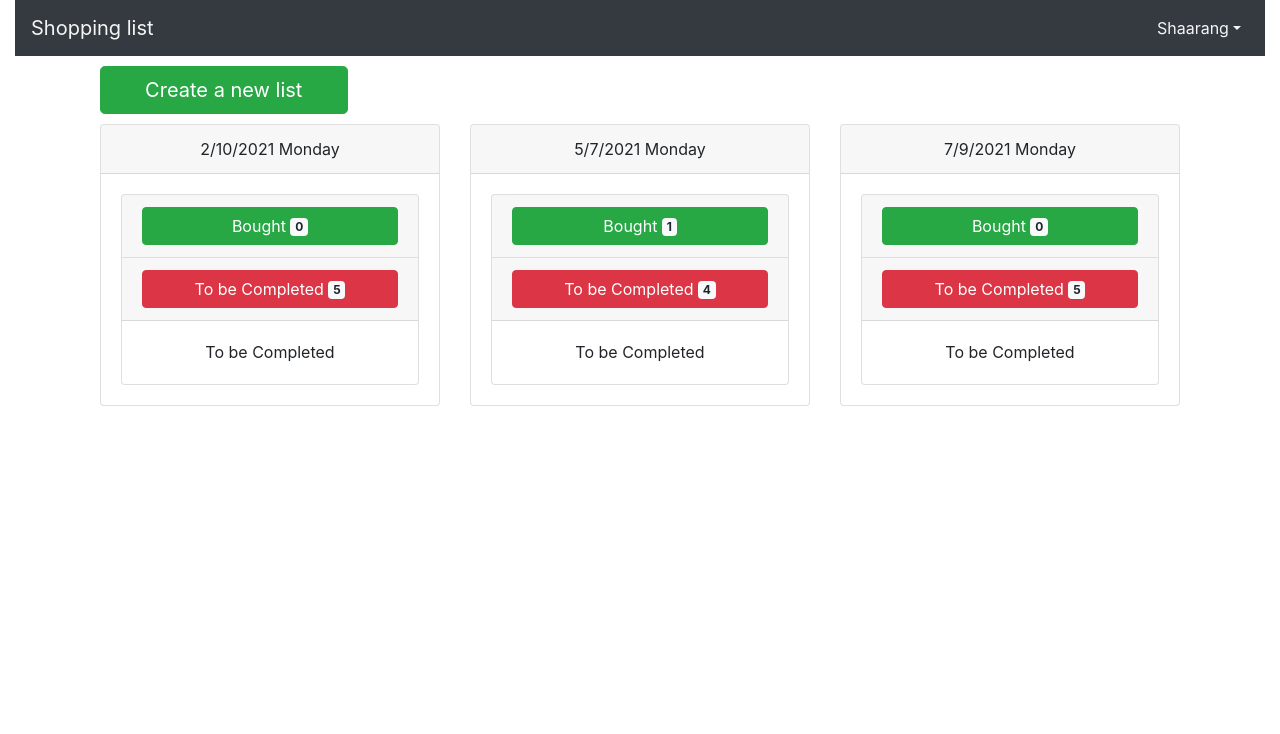
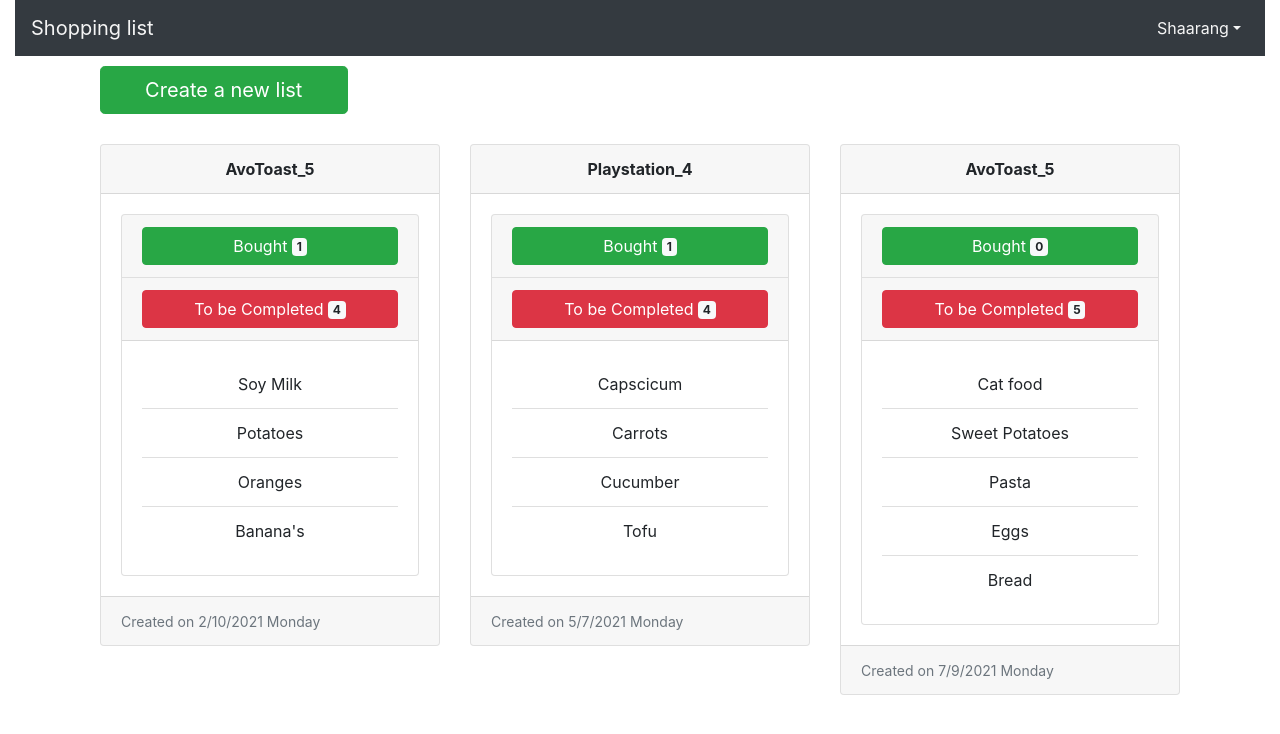
Before and after one commit to shaarang1010/grocery_list_ui, a React (Create React App) app: page / in a window 1280 px wide. Shown: the top 734 px of the page. Built offline with nearby package versions, Linux system fonts and the light colour scheme.

Commit message:
add listgroup component and show items list

```diff
--- a/public/data/groceries_list.json
+++ b/public/data/groceries_list.json
@@ -13,7 +13,7 @@
             },
             {
                 "item": "Rice",
-                "completed": false
+                "completed": true
             },
             {
                 "item": "Oranges",
@@ -76,5 +76,31 @@
                 "completed": false
             }
         ]
+    },
+    {
+        "id": "4",
+        "date": "8/8/2021 Sunday",
+        "items": [
+            {
+                "item": "Dog food",
+                "completed": false
+            },
+            {
+                "item": "Sweet Potatoes",
+                "completed": false
+            },
+            {
+                "item": "Pasta Sauce",
+                "completed": true
+            },
+            {
+                "item": "Avacado",
+                "completed": true
+            },
+            {
+                "item": "Strawberry Jam",
+                "completed": true
+            }
+        ]
     }
 ]
--- a/src/components/card/CardComponent.css
+++ b/src/components/card/CardComponent.css
@@ -1,3 +1,11 @@
-.card{
-    /*width: 18rem;*/
+.card-header{
+    font-weight: bold;
 }
+
+.col-md-4{
+    margin: 20px 0px;
+}
+
+.card-footer{
+    text-align: left;
+}
--- a/src/components/card/CardComponent.jsx
+++ b/src/components/card/CardComponent.jsx
@@ -14,6 +14,9 @@ const CardComponent = (props) => {
             <Card.Body>
                 {props.children}
             </Card.Body>
+            <Card.Footer>
+            <small className="text-muted">{props.footerText}</small>
+            </Card.Footer>
         </Card>
     )
 }
--- /dev/null
+++ b/src/components/listgroup/ListGroup.jsx
@@ -0,0 +1,20 @@
+import React from 'react';
+
+import { ListGroup } from 'react-bootstrap';
+
+const ListComponent = (props) =>{
+    return(
+        <ListGroup variant={props.variant}>
+    { props.items.map((item, index)=> {
+        return(
+            <ListGroup.Item key={index}>
+                {item.item}
+            </ListGroup.Item>
+        )
+
+    })}
+    </ListGroup>
+    )
+}
+
+export default ListComponent;
--- a/src/containers/pages/homepage/Homepage.jsx
+++ b/src/containers/pages/homepage/Homepage.jsx
@@ -17,7 +17,10 @@ import NavComponent from "../../../components/navbar/Navbar";
 
 import CardComponent from "../../../components/card/CardComponent";
 
+import ListComponent from "../../../components/listgroup/ListGroup";
+
 import "./Homepage.css";
+
 class Homepage extends Component {
   constructor() {
     super();
@@ -41,11 +44,14 @@ class Homepage extends Component {
 
   componentDidUpdate() {}
 
+  createRandomName(){
+    const names=["Plant", "Cat", "Phones", "Xbox", "Playstation", "AvoToast"];
+    let randomNumber = Math.floor(Math.random() * 6);
+    return `${names[randomNumber]}_${randomNumber}`;
+  }
+
   render() {
     const groceryList = this.state.shoppingList; //TODO: fetch groceries from state and then create cards
-
-    let element = groceryList.slice(0, 2);
-
     return (
       <Hoc>
         {/*
@@ -65,9 +71,12 @@ class Homepage extends Component {
           </Row>
           <Row>
             {groceryList.map((item) => {
+              let randomName = this.createRandomName();
+              let completedItems = item.items.filter((el)=> el.completed === true);
+              let incompleteItems = item.items.filter((el)=> el.completed === false);
               return (
                 <Col xs={12} md={4}>
-                  <CardComponent header={item.date}>
+                  <CardComponent header={randomName} footerText={"Created on " + item.date}>
                     <Accordion defaultActiveKey="1">
                       <Card>
                         <Card.Header>
@@ -80,15 +89,14 @@ class Homepage extends Component {
                             Bought{" "}
                             <Badge variant="light">
                               {
-                                item.items.filter((el) => el.completed === true)
-                                  .length
+                                completedItems.length
                               }
                             </Badge>
                           </Accordion.Toggle>
                         </Card.Header>
                         <Accordion.Collapse eventKey="0">
                           <Card.Body>
-                            Bought{" "}
+                            <ListComponent variant="flush" items={completedItems}></ListComponent>
                           </Card.Body>
                         </Accordion.Collapse>
                       </Card>
@@ -103,15 +111,14 @@ class Homepage extends Component {
                             To be Completed{" "}
                             <Badge variant="light">
                               {
-                                item.items.filter((el) => el.completed === false)
-                                  .length
+                                incompleteItems.length
                               }
                             </Badge>
                           </Accordion.Toggle>
                         </Card.Header>
                         <Accordion.Collapse eventKey="1">
                           <Card.Body>
-                            To be Completed{" "}
+                          <ListComponent variant="flush" items={incompleteItems}></ListComponent>
                           </Card.Body>
                         </Accordion.Collapse>
                       </Card>
```
